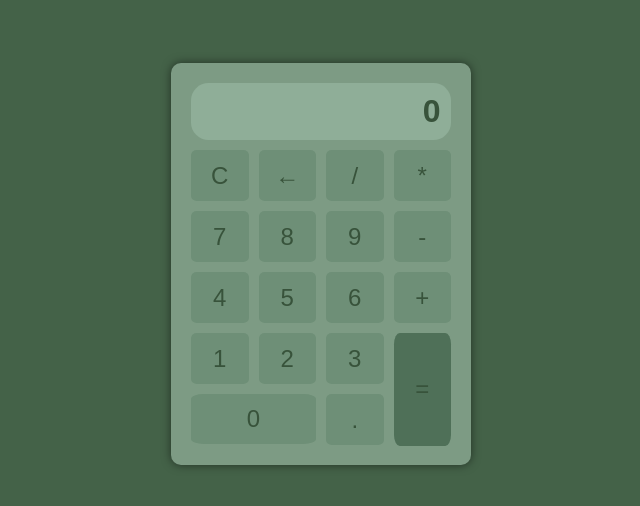
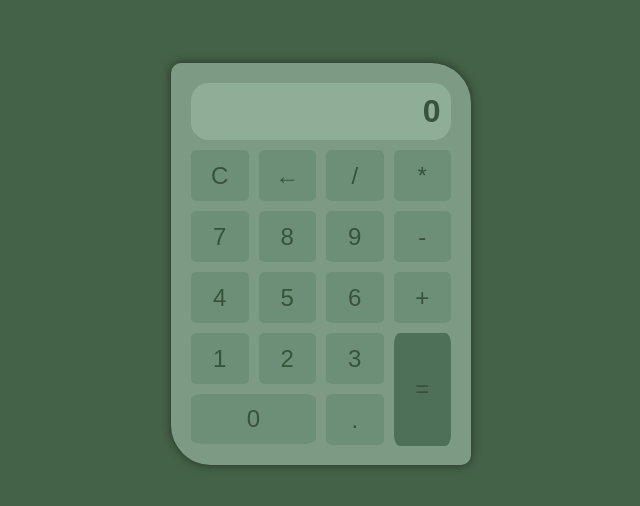
Before and after one commit to Aceituno4488/Calculator, a plain HTML site: page index.html in a window 1280 px wide. Shown: the part 136-642 px from the top of the page, 319-959 px from the left. Drawn offline with Linux system fonts and the light colour scheme.

Commit message:
Fix border-radius value for calculator styling

```diff
--- a/style.css
+++ b/style.css
@@ -19,7 +19,7 @@ body
 {
     background-color: #7D9B84;
     padding: 20px;
-    border-radius: 10px;
+    border-radius: 10px 40PX;
     box-shadow: 0 0 10px rgba(0, 0, 0, 0.5);
     width: 300px;
     max-width: 100%;
```
